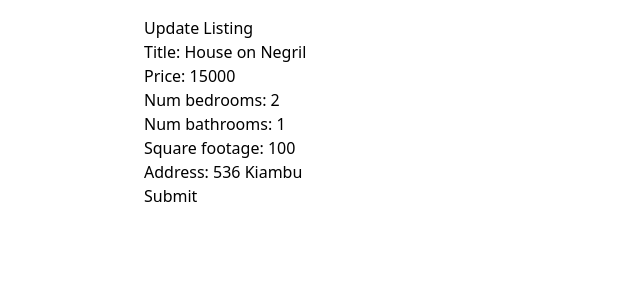
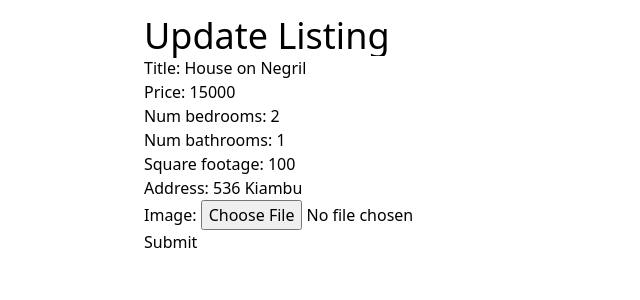
Before and after one commit to Njiraini23/myHouse, a Django app: page /listings/1/edit/ in a window 1280 px wide. Shown: the top 300 px of the page, without its empty margins (0-640 px from the left). Run offline with Django 4.2, Linux system fonts and the light colour scheme; data comes from the database, SQL or seed files in the repository; both versions use the stored data as it was after the commit; some libraries are stand-ins or nearby versions.

Commit message:
Adding the image functionality

```diff
--- a/real_estate/listings/forms.py
+++ b/real_estate/listings/forms.py
@@ -12,4 +12,5 @@ class ListingForm(ModelForm):
             "num_bathrooms",
             "square_footage",
             "address",
+            "image"
         ]
--- a/real_estate/templates/listing_update.html
+++ b/real_estate/templates/listing_update.html
@@ -2,7 +2,7 @@
 
 {% block content %}
 
-<h1 class="text-4l text-gray 900">Update Listing</h1>
+<h1 class="text-4xl text-gray 900">Update Listing</h1>
 <form method="post">
     {% csrf_token %}
     {{ form.as_p }}
--- /dev/null
+++ b/requirements.txt
@@ -0,0 +1,4 @@
+asgiref==3.7.2
+Django==5.0
+Pillow==10.1.0
+sqlparse==0.4.4
```
Also changed, not shown: real_estate/db.sqlite3, real_estate/listings/migrations/0002_listing_image.py (added).
